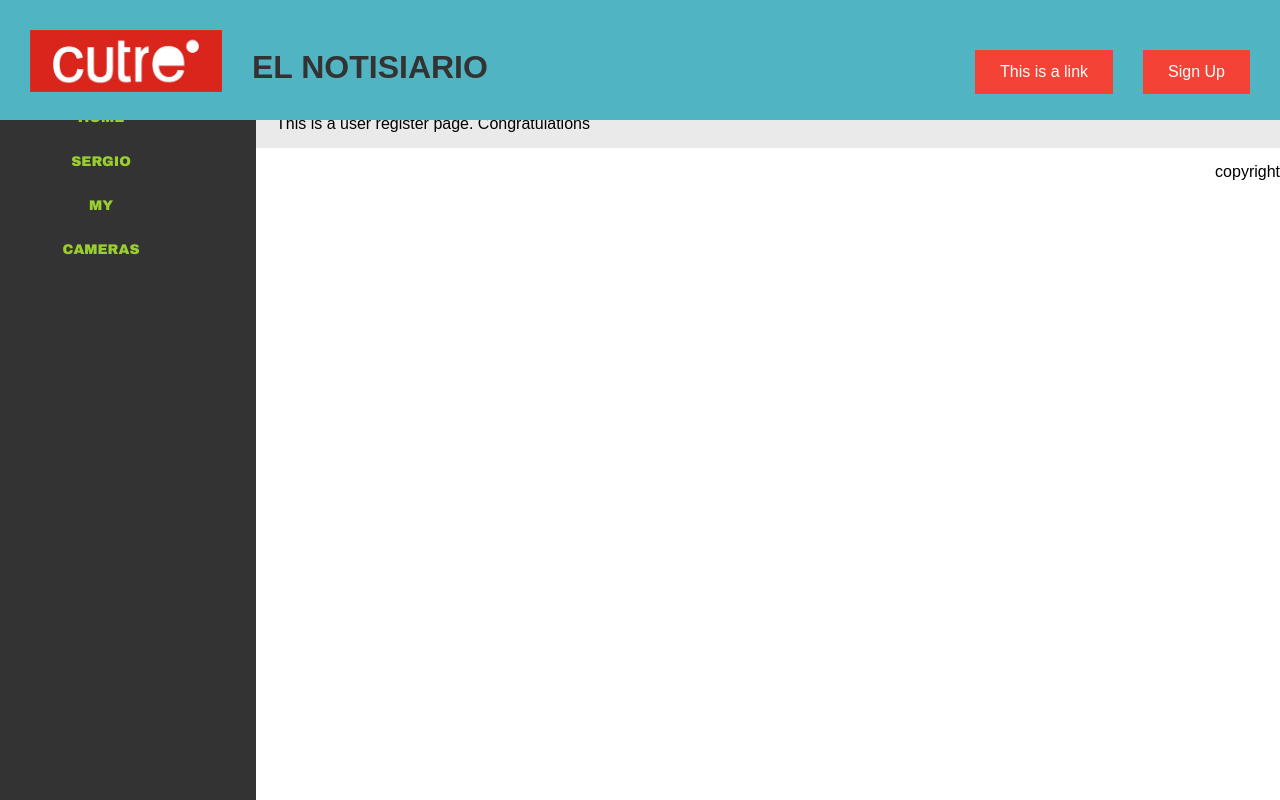
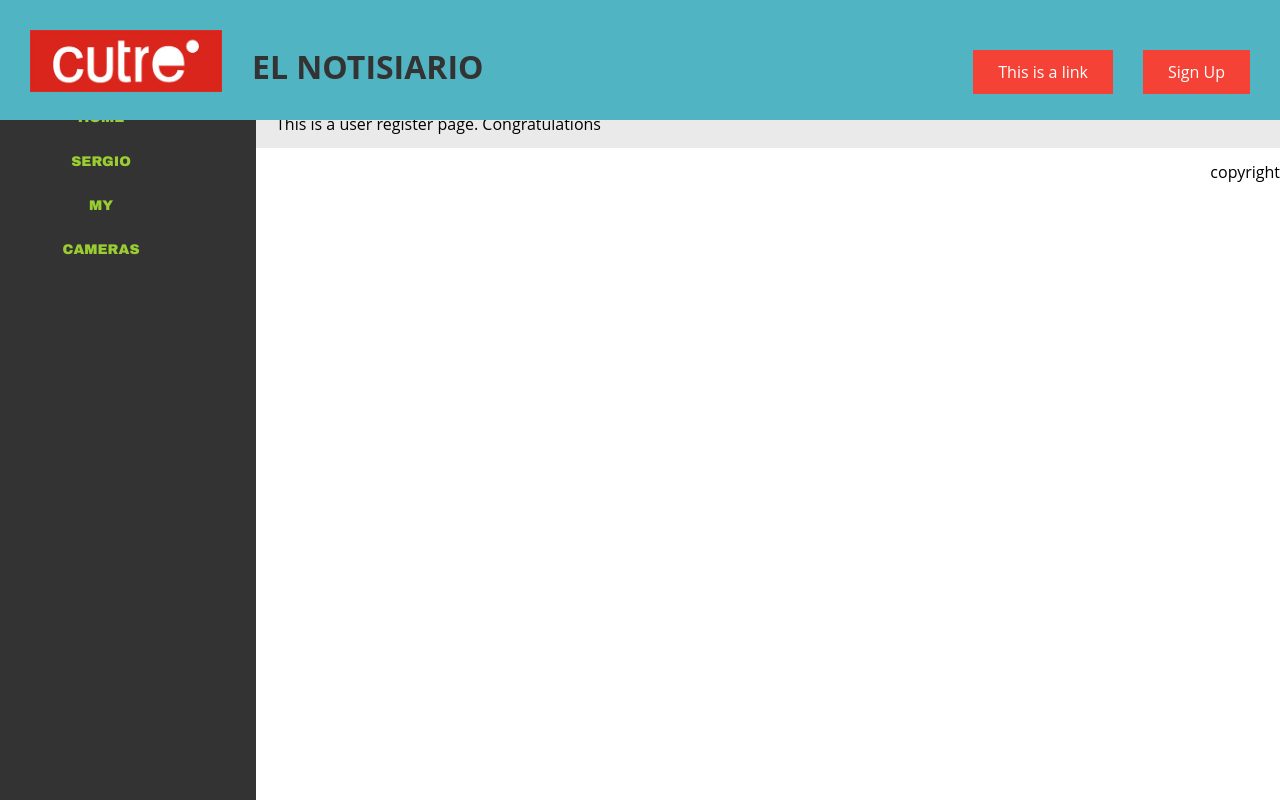
Before and after one commit to scastlara/NewIt, a Django app: page /register/ in a window 1280 px wide. Run offline with Django 3.2, Linux system fonts and the light colour scheme; parts of the project's set-up code (start-up, migrations or seed data) failed here and were passed over.

Commit message:
Twitter icon and Open Sans font family

```diff
--- a/newsreader/search_news/static/search_news/style.css
+++ b/newsreader/search_news/static/search_news/style.css
@@ -1,6 +1,6 @@
   body {
        background: #fff;
-       font-family: Arial, Helvetica, sans-serif;
+       font-family: Open Sans;
        /*font-size: 14px;*/
        font-weight: normal;
        line-height: 1;
```
Also changed, not shown: newsreader/search_news/static/search_news/Images/tweet.png.
